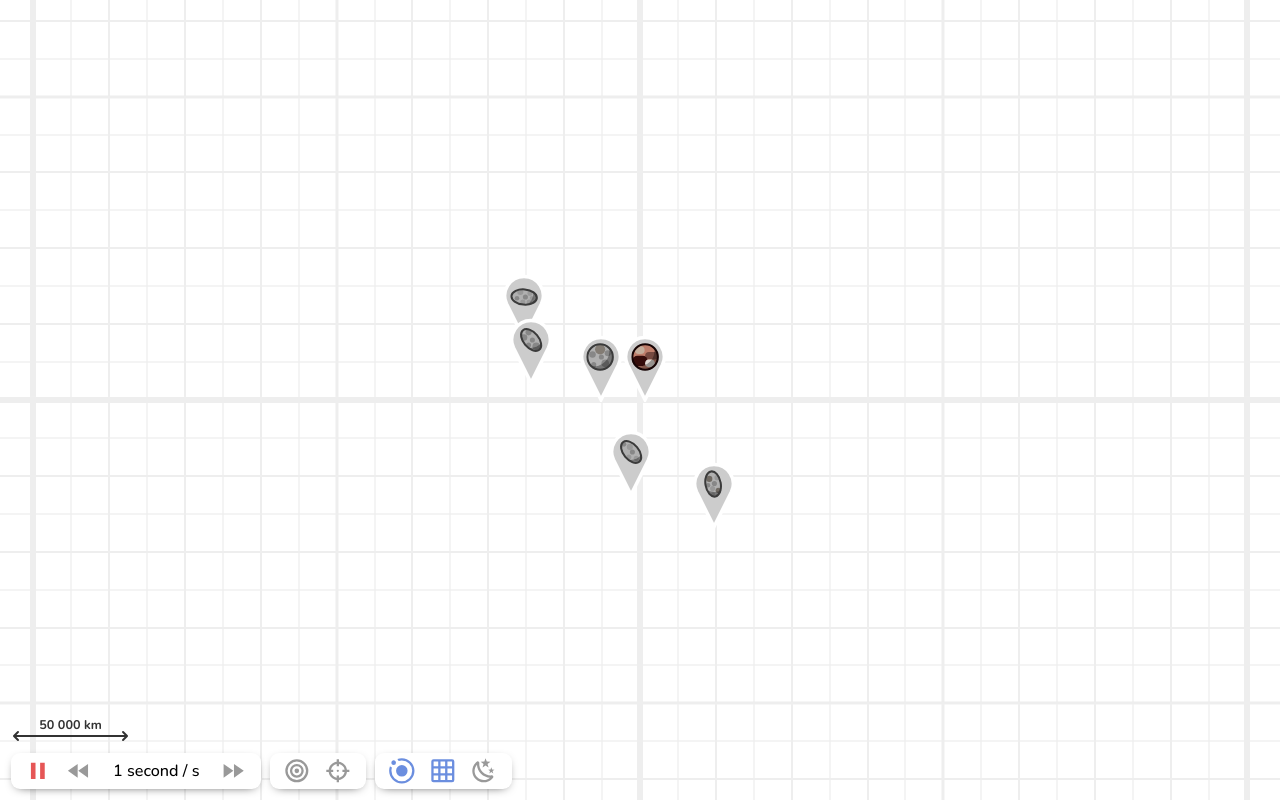
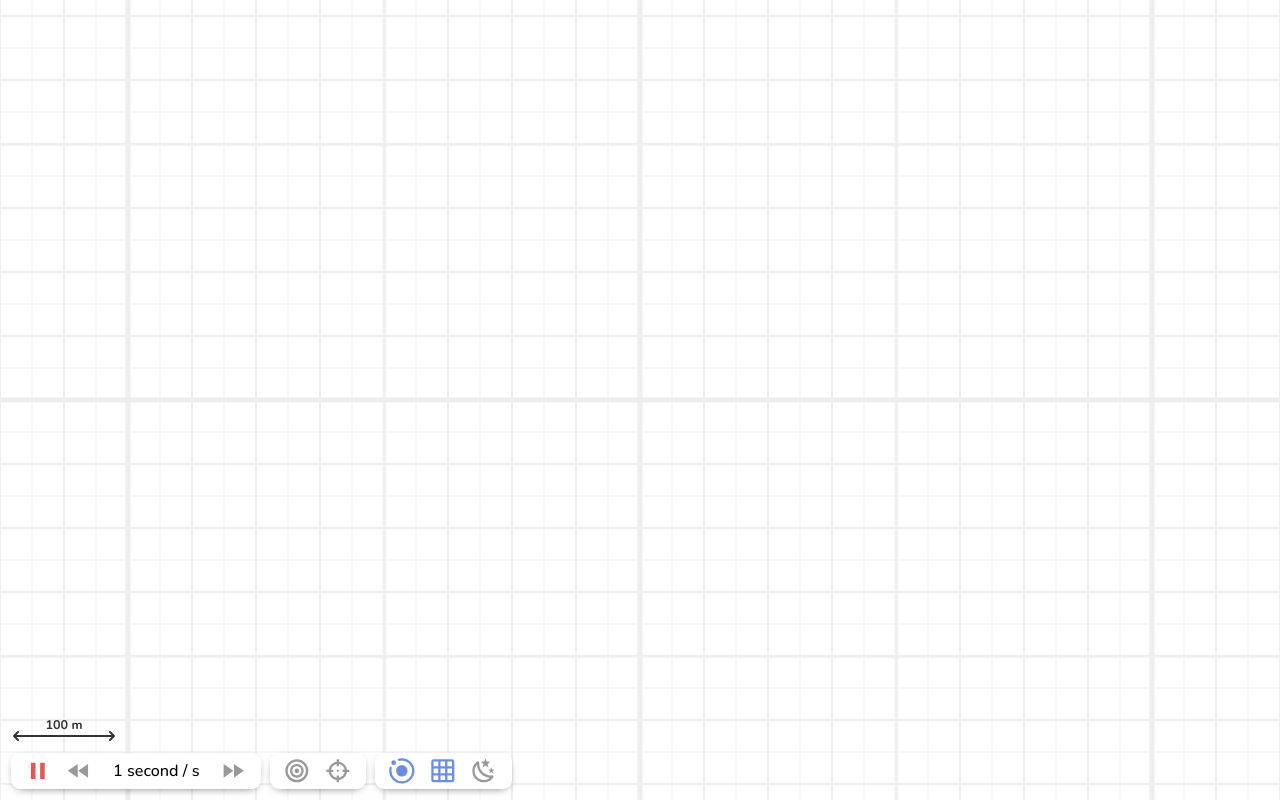
Before and after one commit to dirckvdende/gravity-sim, a Vue app: page / in a window 1280 px wide. Built offline with nearby package versions, Linux system fonts and the light colour scheme.

Commit message:
Added zoom level to map state and fixed bugs

```diff
--- a/src/map/positionTracker.ts
+++ b/src/map/positionTracker.ts
@@ -9,11 +9,11 @@ export type PositionTracker = {
     /**
      * Ref to the current position of the tracker
      */
-    position: Readonly<Ref<Vector2>>,
+    position: Ref<Vector2>,
     /**
      * Ref to the current zoom level of the tracker
      */
-    zoomLevel: Readonly<Ref<number>>,
+    zoomLevel: Ref<number>,
     /**
      * Number of units that every screen pixel is large
      */
--- a/src/stores/GlobalMapSync.vue
+++ b/src/stores/GlobalMapSync.vue
@@ -1,7 +1,7 @@
 <script setup lang="ts">
     import { storeToRefs } from 'pinia';
     import type { PositionRectTracker } from '@/map/positionRectTracker';
-    import { useSimStateStore } from './state';
+    import { useMapStateStore } from './mapState';
     import { syncRef } from '@vueuse/core';
 
     const { tracker } = defineProps<{
@@ -9,8 +9,25 @@
         tracker: PositionRectTracker,
     }>()
 
-    const { position } = storeToRefs(useSimStateStore())
-    syncRef(position, tracker.position, { direction: "both" })
+    // References to store state properties
+    const storeRefs = storeToRefs(useMapStateStore())
+
+    /**
+     * Sync properties of the tracker and store refs
+     * @param properties Names of the properties to sync
+     */
+    function syncProp(...properties: (keyof PositionRectTracker & keyof typeof
+    storeRefs)[]) {
+        for (const prop of properties)
+            // Any is used to prevent error because TypeScript doesn't know if
+            // storeRefs[prop] and tracker[prop] have the same type
+            syncRef(storeRefs[prop] as any, tracker[prop] as any, {
+                direction: "both",
+                immediate: true,
+            })
+    }
+
+    syncProp("position", "zoomLevel")
 </script>
 
 <template></template>
--- /dev/null
+++ b/src/stores/mapState.ts
@@ -0,0 +1,15 @@
+
+import Vector2 from "@/util/Vector2";
+import { defineStore } from "pinia";
+import { ref } from "vue";
+import { serializer } from "./serializer";
+
+/** State of the map with position and zoom level, tracked globally */
+export const useMapStateStore = defineStore("map-state", () => {
+    return {
+        position: ref(Vector2.Zero),
+        zoomLevel: ref(0),
+    }
+}, {
+    persist: { serializer },
+})
--- /dev/null
+++ b/src/stores/serializer.ts
@@ -0,0 +1,43 @@
+
+import Vector2 from "@/util/Vector2";
+import type { StateTree } from "pinia";
+import type { Serializer } from "pinia-plugin-persistedstate";
+
+/**
+ * Serialize a state
+ * @param value The state to serialize
+ * @returns The serialized state as a string
+ */
+function serialize(value: StateTree): string {
+    return JSON.stringify(value, (_key, value) => {
+        if (value === Infinity)
+            return { $type: "infinity" }
+        if (value instanceof Vector2)
+            return { $type: "Vector2", x: value.x, y: value.y }
+        return value
+    })
+}
+
+/**
+ * Deserialize a state
+ * @param value The state to deserialize as a string
+ * @returns Deserialized state as an object
+ */
+function deserialize(value: string): StateTree {
+    const r = JSON.parse(value, (_key, value) => {
+        if (typeof value == "object" && typeof value.$type == "string") {
+            switch (value.$type) {
+                case "infinity": return Infinity
+                case "Vector2": return new Vector2(value.x, value.y)
+                default: throw new Error(`Unrecognized type ${value.$type}`)
+            }
+        }
+        return value
+    })
+    return r
+}
+
+/**
+ * Serializer that also handles custom used values such as Vector2 and Infinity
+ */
+export const serializer: Serializer = { serialize, deserialize }
--- a/src/stores/state.ts
+++ /dev/null
@@ -1,11 +0,0 @@
-
-import Vector2 from "@/util/Vector2";
-import { defineStore } from "pinia";
-import { ref } from "vue";
-
-/** State of the simulator, tracked globally */
-export const useSimStateStore = defineStore("sim-state", () => {
-    return {
-        position: ref(Vector2.Zero),
-    }
-})
--- a/src/util/Vector2.ts
+++ b/src/util/Vector2.ts
@@ -5,7 +5,7 @@
 export default class Vector2 {
 
     // Zero vector
-    static readonly Zero = new Vector2(0, 0)
+    static get Zero() { return new Vector2(0, 0) }
 
     // Coordinates
     readonly x: number
```
